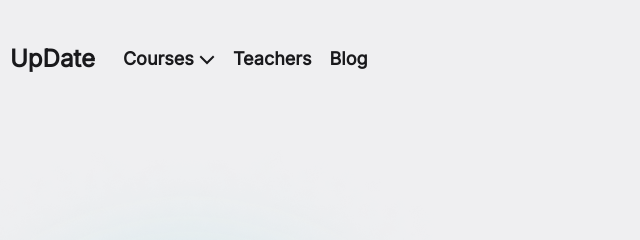
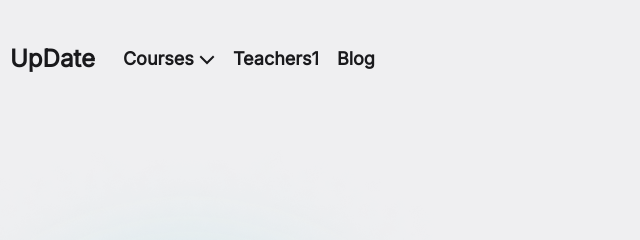
Before and after one commit to Dmytro-Berezovskyi/frontendSprint, a plain HTML site: page index.html in a window 1280 px wide. Shown: the top 240 px of the page, 174-814 px from the left. Drawn offline with Linux system fonts and the light colour scheme; files whose address does not match are found by name.

Commit message:
commit site

```diff
--- a/index.html
+++ b/index.html
@@ -25,7 +25,7 @@
                         <img class="arrow-down" src="img/icon-arrow-down.svg" alt="down arrow to open a drop-down menu">
                     </li>
                     <li>
-                        <a class="link" href="#">Teachers</a>
+                        <a class="link" href="#">Teachers1</a>
                     </li>
                     <li>
                         <a class="link" href="#">Blog</a>
```
